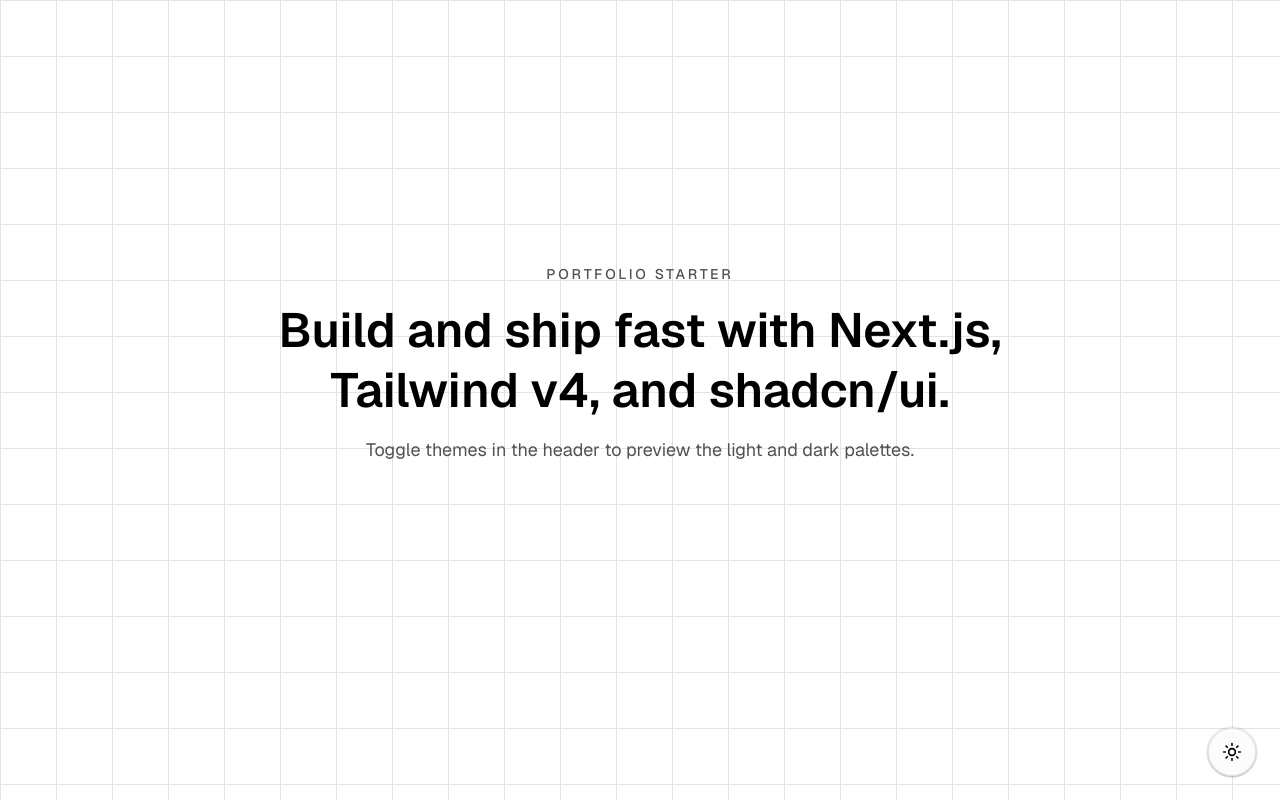
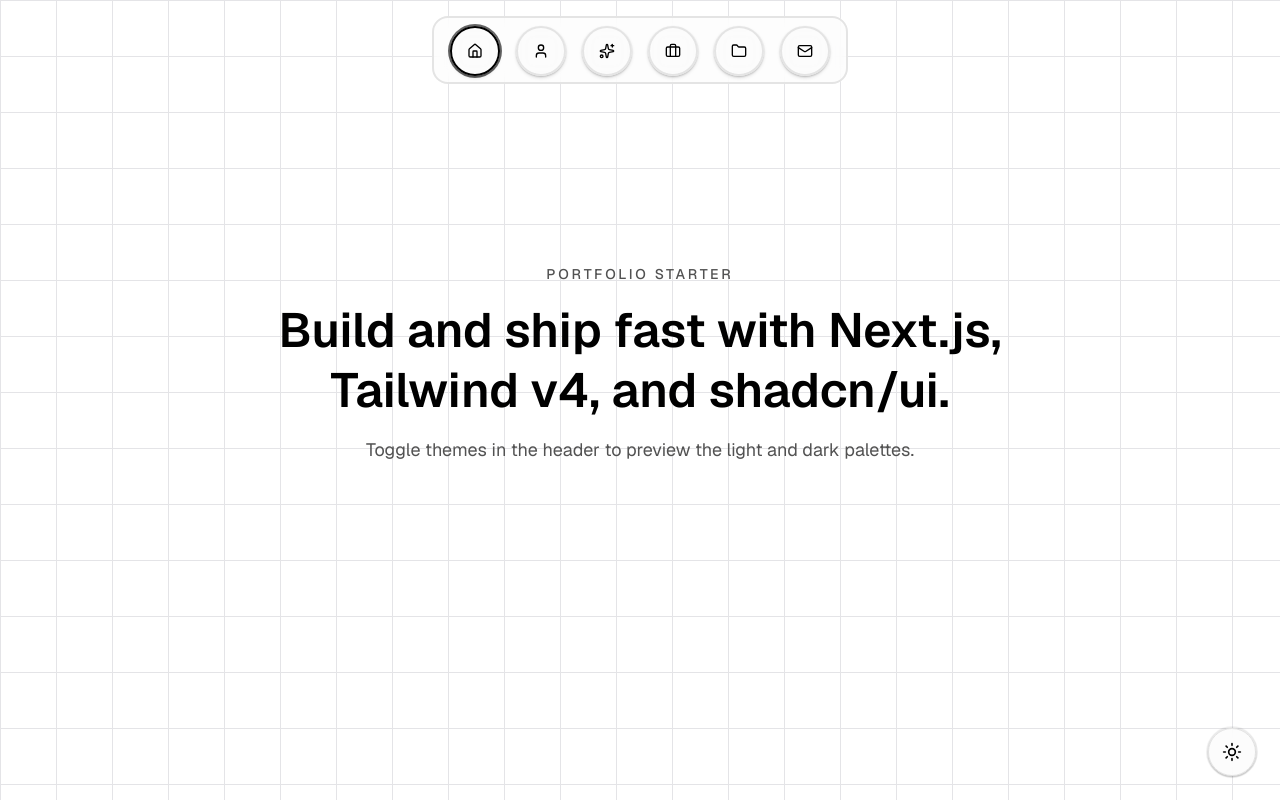
Before and after one commit to alwoodm/portfolio, a Next.js app: page / in a window 1280 px wide. Built offline with nearby package versions, Linux system fonts and the light colour scheme.

Commit message:
feat: add floating dock navbar

```diff
--- a/app/career/page.tsx
+++ b/app/career/page.tsx
@@ -1,26 +1,24 @@
 import fs from 'node:fs/promises';
 import path from 'node:path';
 
-type Content = {
-  career: {
-    title: string;
-    description: string;
-  };
+type CareerContent = {
+  title: string;
+  description: string;
 };
 
-async function getContent(): Promise<Content> {
-  const filePath = path.join(process.cwd(), 'data', 'content.json');
+async function getCareerContent(): Promise<CareerContent> {
+  const filePath = path.join(process.cwd(), 'data', 'career.json');
   const fileBuffer = await fs.readFile(filePath);
-  return JSON.parse(fileBuffer.toString()) as Content;
+  return JSON.parse(fileBuffer.toString()) as CareerContent;
 }
 
 export default async function CareerPage() {
-  const content = await getContent();
+  const content = await getCareerContent();
 
   return (
     <main className="mx-auto w-full max-w-2xl px-6 py-12">
-      <h1 className="text-foreground text-3xl font-semibold">{content.career.title}</h1>
-      <p className="text-muted-foreground mt-4">{content.career.description}</p>
+      <h1 className="text-foreground text-3xl font-semibold">{content.title}</h1>
+      <p className="text-muted-foreground mt-4">{content.description}</p>
     </main>
   );
 }
--- a/app/layout.tsx
+++ b/app/layout.tsx
@@ -3,6 +3,7 @@
 import { Geist, Geist_Mono } from 'next/font/google';
 
 import { GridBackground } from '@/components/grid-background';
+import { Navbar } from '@/components/navbar';
 import { ThemeProvider } from '@/components/theme-provider';
 import { ModeToggle } from '@/components/theme-toggle';
 
@@ -39,6 +40,7 @@
         >
           <GridBackground fade={false} gridSize="56px">
             {children}
+            <Navbar />
             <ModeToggle />
           </GridBackground>
         </ThemeProvider>
--- a/components/dock.tsx
+++ b/components/dock.tsx
@@ -21,6 +21,8 @@
 export type DockProps = Readonly<{
   items: DockItemData[];
   className?: string;
+  containerClassName?: string;
+  position?: 'bottom' | 'top';
   distance?: number;
   panelHeight?: number;
   baseItemSize?: number;
@@ -72,7 +74,7 @@
     <motion.div
       ref={ref}
       aria-haspopup="true"
-      className={`relative inline-flex items-center justify-center rounded-full border-2 border-neutral-700 bg-[#060010] shadow-md ${className}`}
+      className={`border-border bg-background/90 text-foreground relative inline-flex items-center justify-center rounded-full border-2 shadow-md backdrop-blur ${className}`}
       role="button"
       style={{
         width: size,
@@ -100,9 +102,10 @@
   className?: string;
   children: React.ReactNode;
   isHovered?: MotionValue<number>;
+  position: 'bottom' | 'top';
 }>;
 
-function DockLabel({ children, className = '', isHovered }: DockLabelProps) {
+function DockLabel({ children, className = '', isHovered, position }: DockLabelProps) {
   const [isVisible, setIsVisible] = useState(false);
 
   useEffect(() => {
@@ -113,12 +116,14 @@
     return () => unsubscribe();
   }, [isHovered]);
 
+  const placement = position === 'top' ? 'top-full mt-2' : '-top-6';
+
   return (
     <AnimatePresence>
       {isVisible && (
         <motion.div
-          animate={{ opacity: 1, y: -10 }}
-          className={`${className} absolute -top-6 left-1/2 w-fit rounded-md border border-neutral-700 bg-[#060010] px-2 py-0.5 text-xs whitespace-pre text-white`}
+          animate={{ opacity: 1, y: position === 'top' ? 10 : -10 }}
+          className={`${className} border-border bg-background/90 text-foreground absolute left-1/2 w-fit rounded-md border px-2 py-0.5 text-xs whitespace-pre shadow-sm backdrop-blur ${placement}`}
           exit={{ opacity: 0, y: 0 }}
           initial={{ opacity: 0, y: 0 }}
           role="tooltip"
@@ -145,6 +150,8 @@
 export default function Dock({
   items,
   className = '',
+  containerClassName = '',
+  position = 'bottom',
   spring = { mass: 0.1, stiffness: 150, damping: 12 },
   magnification = 70,
   distance = 200,
@@ -155,6 +162,9 @@
   const mouseX = useMotionValue(Infinity);
   const isHovered = useMotionValue(0);
 
+  const panelPosition = position === 'top' ? 'top-0 items-start' : 'bottom-2 items-end';
+  const panelPadding = position === 'top' ? 'pt-2 pb-2' : 'pb-2 pt-2';
+
   const maxHeight = useMemo(
     () => Math.max(dockHeight, magnification + magnification / 2 + 4),
     [dockHeight, magnification],
@@ -164,12 +174,12 @@
 
   return (
     <motion.div
-      className="mx-2 flex max-w-full items-center"
+      className={`relative mx-2 flex max-w-full items-center justify-center ${containerClassName}`}
       style={{ height, scrollbarWidth: 'none' }}
     >
       <motion.div
         aria-label="Application dock"
-        className={`${className} absolute bottom-2 left-1/2 flex w-fit -translate-x-1/2 transform items-end gap-4 rounded-2xl border-2 border-neutral-700 px-4 pb-2`}
+        className={`${className} border-border bg-background/70 text-foreground absolute left-1/2 flex w-fit -translate-x-1/2 transform gap-4 rounded-2xl border-2 px-4 backdrop-blur ${panelPadding} ${panelPosition}`}
         role="toolbar"
         style={{ height: panelHeight }}
         onMouseLeave={() => {
@@ -193,7 +203,7 @@
             onClick={item.onClick}
           >
             <DockIcon>{item.icon}</DockIcon>
-            <DockLabel>{item.label}</DockLabel>
+            <DockLabel position={position}>{item.label}</DockLabel>
           </DockItem>
         ))}
       </motion.div>
--- /dev/null
+++ b/components/navbar.tsx
@@ -0,0 +1,47 @@
+'use client';
+
+import { Briefcase, Folder, Home, Mail, Sparkles, User } from 'lucide-react';
+import { usePathname, useRouter } from 'next/navigation';
+
+import Dock, { type DockItemData } from '@/components/dock';
+import { cn } from '@/lib/utils';
+
+const NAV_ITEMS = [
+  { href: '/', label: 'Home', icon: <Home className="h-4 w-4" /> },
+  { href: '/about', label: 'About', icon: <User className="h-4 w-4" /> },
+  { href: '/skills', label: 'Skills', icon: <Sparkles className="h-4 w-4" /> },
+  { href: '/career', label: 'Career', icon: <Briefcase className="h-4 w-4" /> },
+  { href: '/projects', label: 'Projects', icon: <Folder className="h-4 w-4" /> },
+  { href: '/contact', label: 'Contact', icon: <Mail className="h-4 w-4" /> },
+];
+
+export function Navbar() {
+  const pathname = usePathname();
+  const router = useRouter();
+
+  const items: DockItemData[] = NAV_ITEMS.map((item) => {
+    const isActive = pathname === item.href;
+
+    return {
+      ...item,
+      onClick: () => router.push(item.href),
+      className: cn(
+        'transition-[box-shadow,border-color] duration-200',
+        isActive ? 'border-primary ring-2 ring-primary/60' : '',
+      ),
+    };
+  });
+
+  return (
+    <div className="pointer-events-none fixed top-0 right-0 left-0 z-40 flex justify-center py-4">
+      <Dock
+        baseItemSize={50}
+        containerClassName="pointer-events-auto"
+        items={items}
+        magnification={70}
+        panelHeight={68}
+        position="top"
+      />
+    </div>
+  );
+}
--- /dev/null
+++ b/data/career.json
@@ -0,0 +1,4 @@
+{
+  "title": "Career",
+  "description": "Share your experience timeline or current role here."
+}
```
Also changed, not shown: 1 other file (tests, documents, lock files or other folders).
